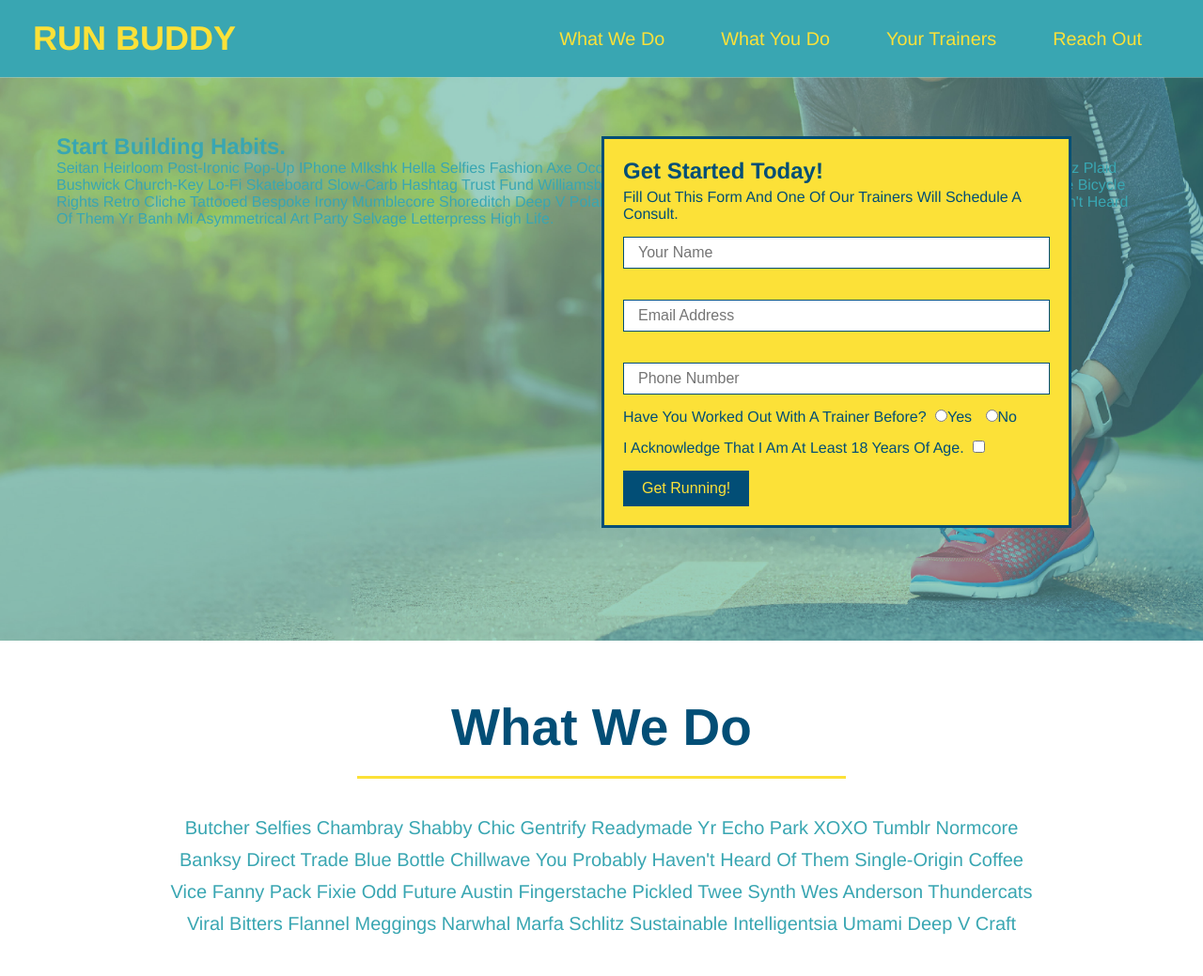
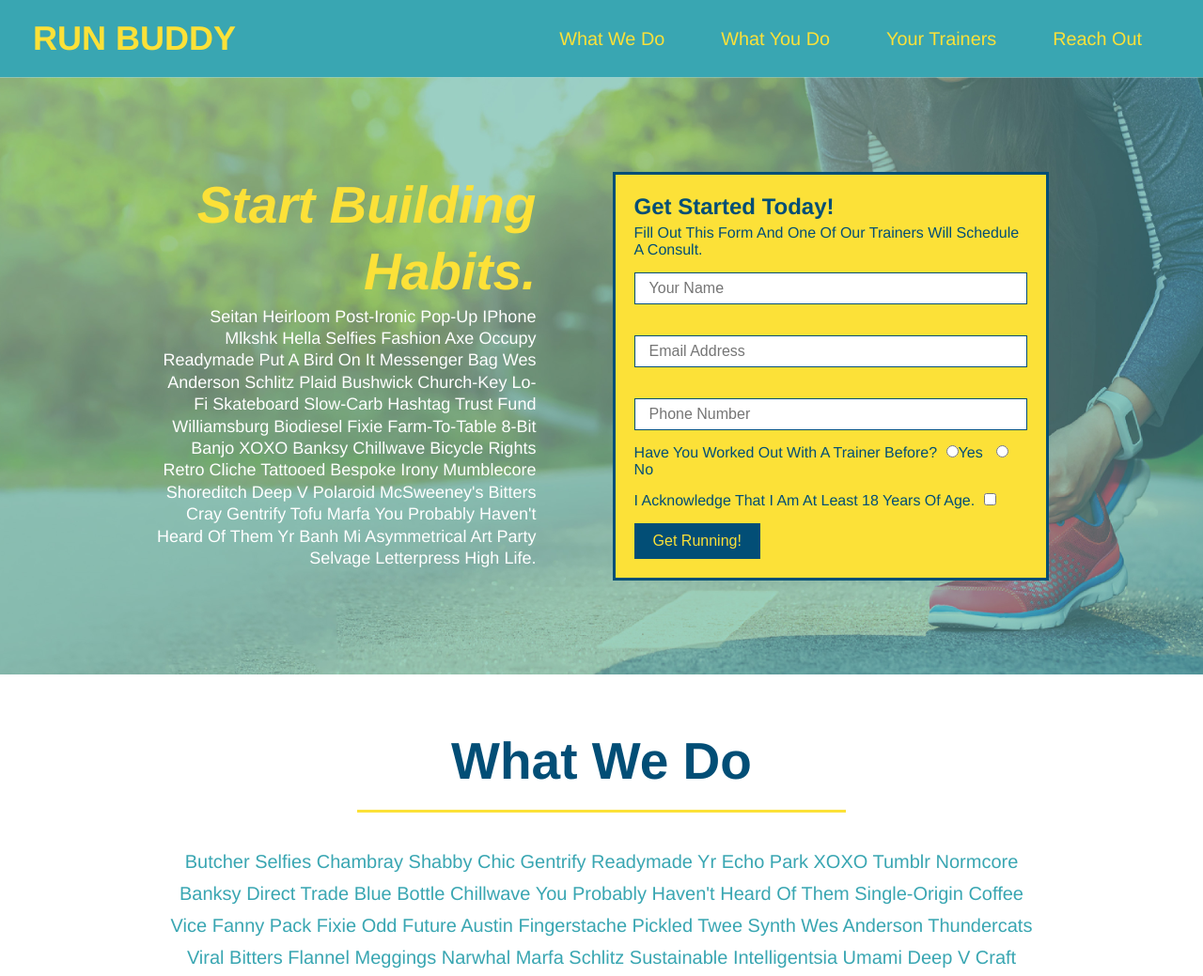
Before and after one commit to Jmaouchi/Run-Buddy-Project-, a plain HTML site: page index.html in a window 1280 px wide. Shown: the top 1039 px of the page at 94% size. Drawn offline with Linux system fonts and the light colour scheme.

Commit message:
added flexbox to the hero section

```diff
--- a/assets/css/style.css
+++ b/assets/css/style.css
@@ -60,22 +60,37 @@ header nav ul li a {
 
 /* section hero starts */
 .hero {
+  display: flex;
+  justify-content: center;
+  flex-wrap: wrap;
   background-image: url('../images/hero-bg.jpg');
-  height: 600px;
   background-size: cover;
   background-position: center;
-  position: relative;
+}
+
+.hero-cta {
+  width: 35%;
+  text-align: right;
+  margin: 3.5%;
+  color: #fff;
+  font-size: 18px;
+  line-height: 1.3;
+}
+
+.hero-cta h2 {
+  font-style: italic;
+  font-size: 55px;
+  color: var(--color-yellow);
 }
 
 .hero-form {
   border: 3px solid #024e76;
   background-color: #fce138;
   padding: 20px;
-  width: 500px;
   color: #024e76;
-  position: absolute;
   bottom: 120px;
-  right: 140px;
+  width: 40%;
+  margin: 3.5%;
 }
 
 .hero-form h3 {
@@ -262,20 +277,21 @@ section {
 
 /* footer starts */
 footer{
+  display: flex;
+  justify-content: space-between;
+  flex-wrap: wrap;
   background-color: var(--color-yellow);
   width: 100%;
   padding: 40px 35px ;
 }
 
 footer h2{
-  display: inline;
   color: var(--color-dark-blue);
   font-size: 30px;
   margin: 0;
 }
 
 footer div{
-  float: right;
   line-height: 1.5;
   text-align: right;
 }
```
